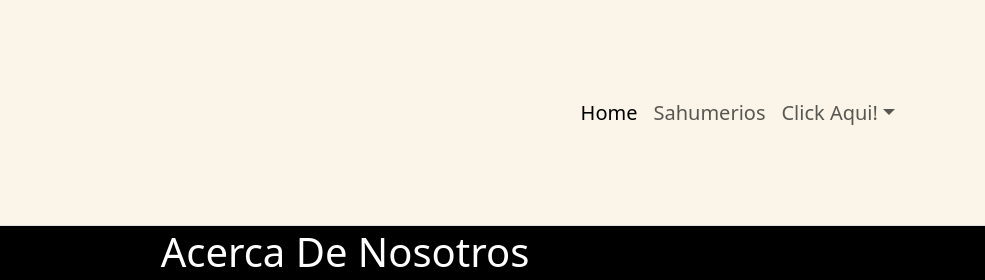
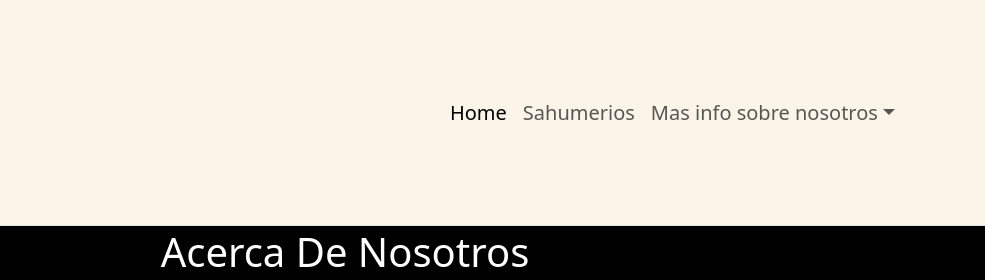
Before and after one commit to GABRIEL-MATURANO/PreEntrega3Maturano, a website: page pages/Acerca de.html in a window 1280 px wide. Shown: the top 280 px of the page, 295-1280 px from the left. Drawn offline with nearby package versions, Linux system fonts and the light colour scheme.

Commit message:
coreccion de detalles

```diff
--- a/pages/Acerca de.html
+++ b/pages/Acerca de.html
@@ -35,7 +35,7 @@
                     </li>
                     <li class="nav-item dropdown">
                         <a class="nav-link dropdown-toggle" href="#" role="button" data-bs-toggle="dropdown"
-                            aria-expanded="false">Click Aqui!</a>
+                            aria-expanded="false">Mas info sobre nosotros</a>
                         <ul class="dropdown-menu">
                             <li><a class="dropdown-item" href="./pages/Acerca de.html">Acerca de</a></li>
                             <li><a class="dropdown-item" href="../pages/Contacto.html">Contacto</a></li>
```
